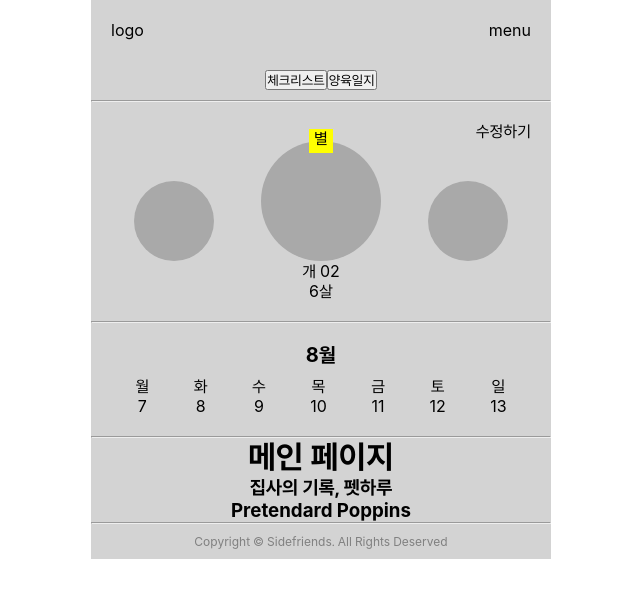
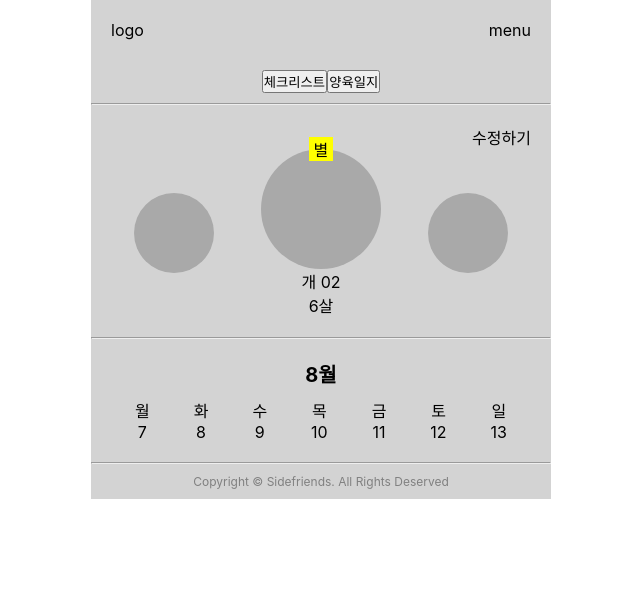
Before and after one commit to bsideproject/team4-frontend, a Vue app: page / in a window 1280 px wide. Shown: the top 598 px of the page, without its empty margins (319-959 px from the left). Built offline with nearby package versions, Linux system fonts and the light colour scheme.

Commit message:
fix: 펫프로필, 주간달력 이동
- 로그인 페이지에서는 해당 영역이 존재하지 않으므로 App에서 MainPage로 이동

```diff
--- a/src/App.vue
+++ b/src/App.vue
@@ -1,9 +1,5 @@
 <template>
   <comp-header />
-  <hr />
-  <pet-profile />
-  <hr />
-  <weekly-calendar />
   <hr />
   <main>
     <router-view />
@@ -13,22 +9,18 @@
 </template>
 
 <script>
-import CompHeader from "@/components/common/Header.vue";
-import CompFooter from "@/components/common/Footer.vue";
-import PetProfile from "@/components/common/PetProfile.vue";
-import WeeklyCalendar from "@/components/common/WeeklyCalendar.vue";
+import CompHeader from '@/components/common/Header.vue'
+import CompFooter from '@/components/common/Footer.vue'
 
 export default {
   name: 'App',
   components: {
     CompHeader,
     CompFooter,
-    PetProfile,
-    WeeklyCalendar
-  }
+  },
 }
 </script>
 
 <style lang="scss">
-@import "assets/styles/common.scss";
+@import 'assets/styles/common.scss';
 </style>
--- a/src/assets/styles/common.scss
+++ b/src/assets/styles/common.scss
@@ -1,6 +1,6 @@
 @charset 'utf-8';
 
-@import 'fonts.scss';
+// @import 'fonts.scss';
 
 #app {
   max-width: 460px;
--- a/src/pages/main/MainPage.Vue
+++ b/src/pages/main/MainPage.Vue
@@ -1,17 +1,21 @@
 <template>
-    <div>
-        <h1>메인 페이지</h1>
-        <h3>집사의 기록, 펫하루</h3>
-        <h3>Pretendard Poppins</h3>
-    </div>
+  <pet-profile />
+  <hr />
+  <weekly-calendar />
 </template>
 
 <script>
+import PetProfile from '@/components/common/PetProfile.vue'
+import WeeklyCalendar from '@/components/common/WeeklyCalendar.vue'
+
 export default {
-    name: ROUTE.Main
+  name: ROUTE.Main,
+  components: {
+    PetProfile,
+    WeeklyCalendar,
+  },
 }
 </script>
 
 <style>
-
 </style>
```
